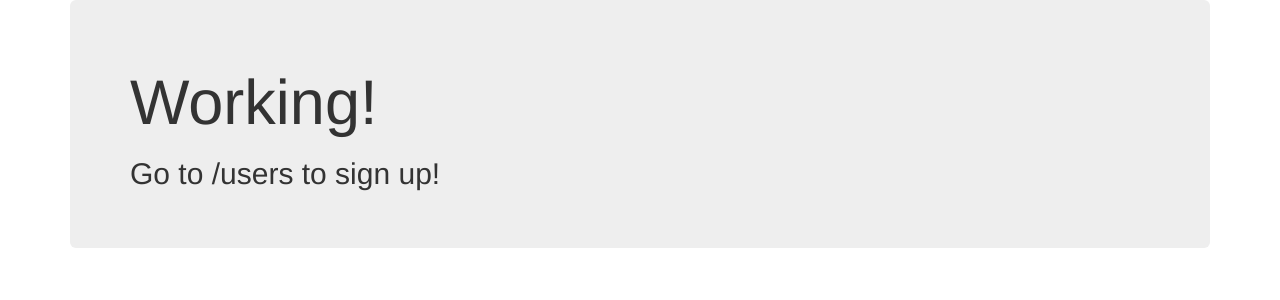
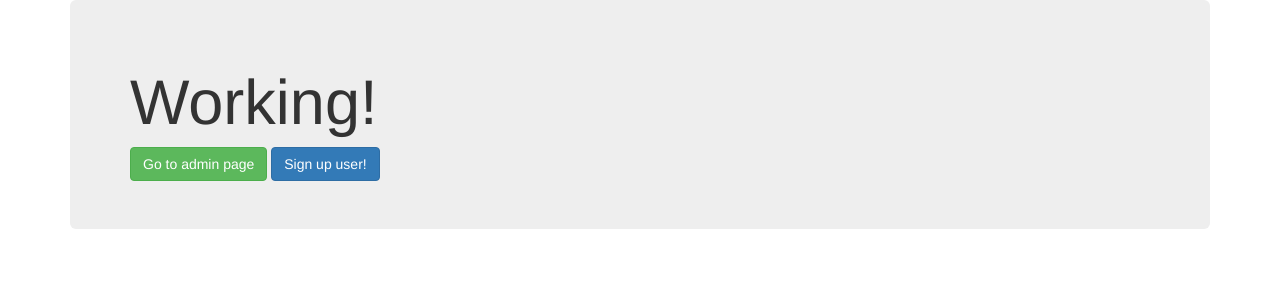
Before and after one commit to wszczawinski/LearningDjango, a Django app: page / in a window 1280 px wide. Shown: the top 300 px of the page. Run offline with Django 3.2, Linux system fonts and the light colour scheme; some libraries are stand-ins or nearby versions.

Commit message:
feat(relativeUrls)

```diff
--- a/django_app/urls.py
+++ b/django_app/urls.py
@@ -1,7 +1,10 @@
 from django.urls import path
-from . import views
+from django_app import views
+
+#setting namespace
+app_name = "django_app"
 
 urlpatterns = [
     path("", views.index, name="index"),
-    path("users/", views.users, name="users")
+    path("users/", views.users, name="users"),
 ]
--- a/django_project/urls.py
+++ b/django_project/urls.py
@@ -18,7 +18,7 @@ from django.urls import path, include
 from django_app import views
 
 urlpatterns = [
-    path('', include('django_app.urls')),
-    path('users/', include('django_app.urls')),
-    path('admin/', admin.site.urls),
+    path("", include("django_app.urls")),
+    path("admin/", admin.site.urls),
+    path("django_app/", include("django_app.urls")),
 ]
--- a/templates/django_app/index.html
+++ b/templates/django_app/index.html
@@ -18,7 +18,10 @@
     <div class="container">
       <div class="jumbotron">
         <h1>Working!</h1>
-        <h2>Go to /users to sign up!</h2>
+
+        <a class="btn btn-success" href="{% url 'admin:index' %}">Go to admin page</a class="btn">
+        <a class="btn btn-primary" href="{% url 'django_app:users' %}">Sign up user!</a class="btn">
+
       </div>
     </div>
 
```
